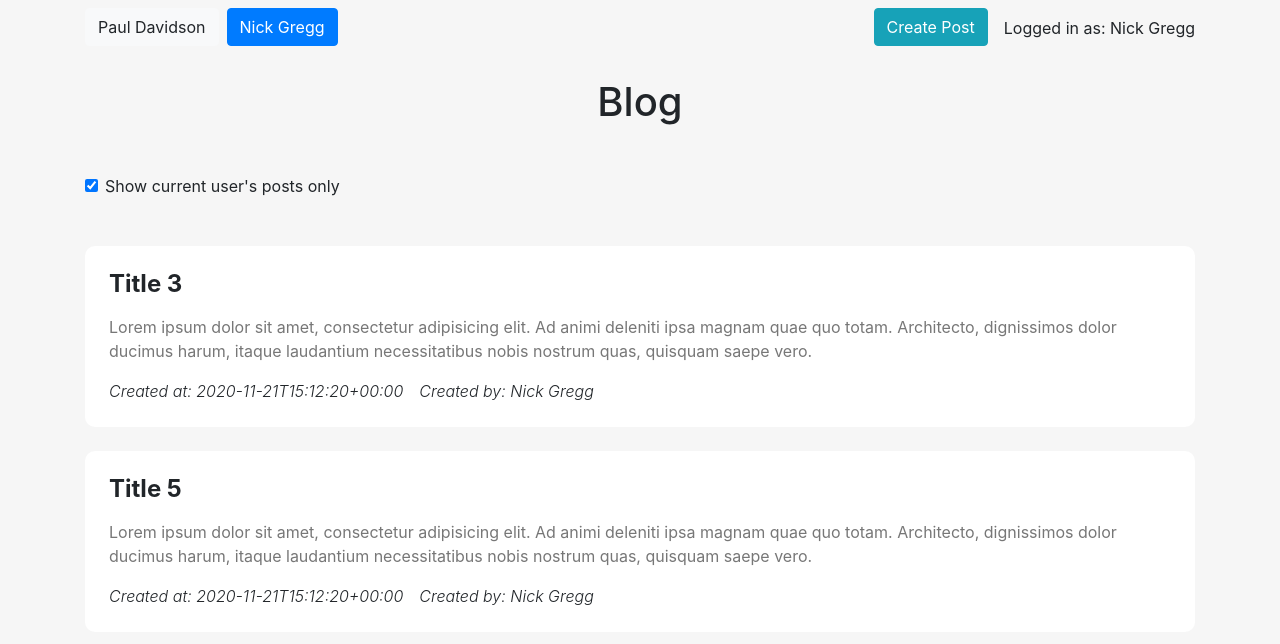
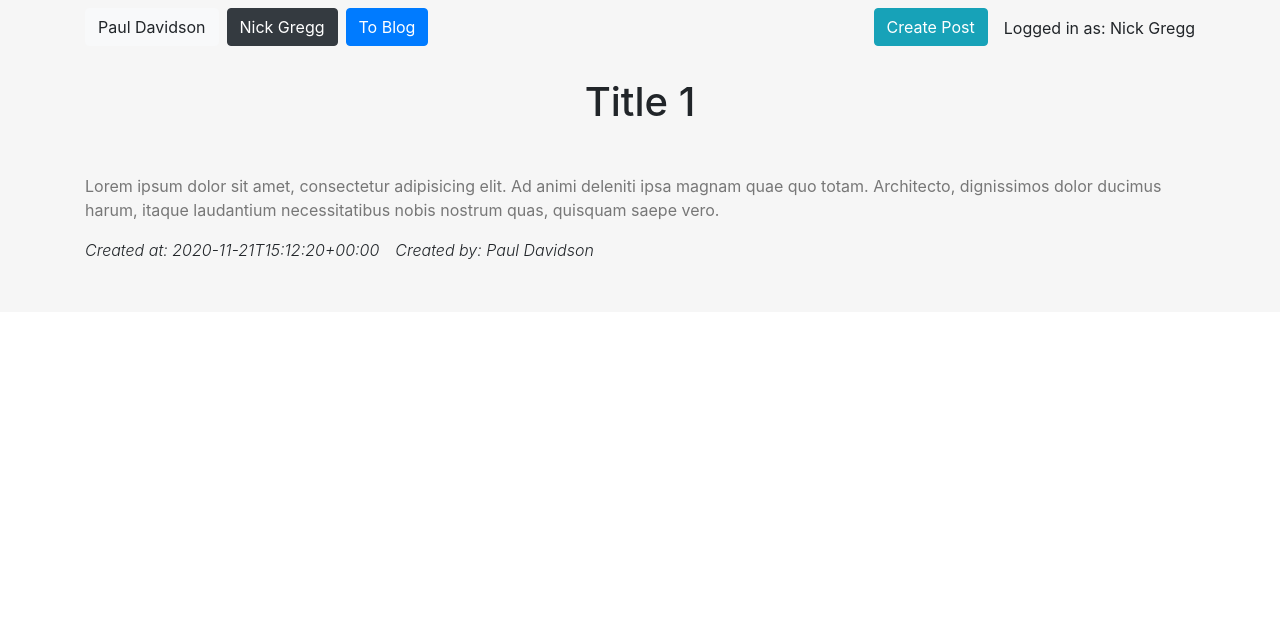
Before and after one commit to dmhorbachov/react-blog, a React (Create React App) app: page /post/1 in a window 1280 px wide. Shown: the top 644 px of the page. Built offline with nearby package versions, Linux system fonts and the light colour scheme.

Commit message:
Add single post page

```diff
--- a/src/App.js
+++ b/src/App.js
@@ -9,17 +9,17 @@ import Header from "./components/header/index";
 function App() {
   return (
     <div className="App">
-      <Header/>
       <Router>
+          <Header/>
           <Switch>
-              <Route path='/'>
-                  <Blog/>
-              </Route>
-              <Route path='/post/{id}'>
+              <Route path='/post/:id'>
                   <SinglePost/>
               </Route>
               <Route path='/create-post'>
                   <CreatePost/>
+              </Route>
+              <Route path='/'>
+                  <Blog/>
               </Route>
           </Switch>
       </Router>
--- a/src/components/blog/single.js
+++ b/src/components/blog/single.js
@@ -1,6 +1,7 @@
 import React from "react";
 import {blogAuthors} from '../../store/authors'
 import {useSelector} from "react-redux";
+import {Link} from 'react-router-dom'
 
 const Post = ({post}) => {
     const authors = useSelector(blogAuthors)
@@ -9,7 +10,9 @@ const Post = ({post}) => {
 
     return (
         <div className="post single-post mb-4 p-4">
-            <h4 className="post-title mb-3 font-weight-bold">{post.title}</h4>
+            <Link to={`/post/${post.id}`}>
+                <h4 className="post-title mb-3 font-weight-bold">{post.title}</h4>
+            </Link>
             <div className="post-body mb-3"
                  dangerouslySetInnerHTML={{
                      __html: post.body
--- a/src/components/header/index.js
+++ b/src/components/header/index.js
@@ -8,6 +8,7 @@ import {
     user
 } from '../../store/currentUser'
 import NavItem from "./nav";
+import {Link} from "react-router-dom";
 
 const Index = () => {
     const authors = useSelector(blogAuthors);
@@ -35,10 +36,13 @@ const Index = () => {
                                 onUserClick={switchUser}
                             />
                         ))}
+                        <Link to='/'><span className="btn btn-primary">To Blog</span></Link>
                     </div>
                 </div>
                 <div className="col-4 d-flex justify-content-end">
-                    <div className="btn btn-info mr-3">Create Post</div>
+                    <Link to='/create-post'>
+                        <span className="btn btn-info mr-3">Create Post</span>
+                    </Link>
                     <span className="pt-2">Logged in as: {currentUser.name}</span>
                 </div>
             </div>
--- a/src/components/header/nav.js
+++ b/src/components/header/nav.js
@@ -9,7 +9,7 @@ const NavItem = ({author, currentUser, onUserClick}) => {
 
     return (
         <div
-            className={'nav-item btn mr-2 ' + (isCurrentUser(currentUser, author) ? 'btn-primary' : 'btn-light')}
+            className={'nav-item btn mr-2 ' + (isCurrentUser(currentUser, author) ? 'btn-dark' : 'btn-light')}
             data-author={author.id}
             onClick={switchUser}
         >
--- a/src/views/SinglePost.js
+++ b/src/views/SinglePost.js
@@ -1,6 +1,34 @@
+import {Link, useParams} from 'react-router-dom'
+import {posts} from "../store/posts";
+import {useSelector} from "react-redux";
+import {blogAuthors} from "../store/authors";
+import React from "react";
+import PageTitle from "../components/PageTitle";
+
 const SinglePost = () => {
+    let {id} = useParams();
+    const blogPosts = useSelector(posts);
+    const authors = useSelector(blogAuthors)
+
+    const currentPost = blogPosts.find((post) => {
+        return post.id === parseInt(id)
+    });
+
+    const currentAuthor = authors.find((author) => author.id === currentPost.authorId);
+
     return (
-        <div className="single-post"/>
+        <div className="single-post container">
+            <PageTitle title={currentPost.title}/>
+            <div className="post-body mb-3"
+                 dangerouslySetInnerHTML={{
+                     __html: currentPost.body
+                 }}
+            />
+            <div className="meta d-flex font-weight-light font-italic">
+                <span className="date mr-3">Created at: {currentPost.createdAt}</span>
+                <span className="author mr-3">Created by: {currentAuthor.name}</span>
+            </div>
+        </div>
     )
 }
 
```
